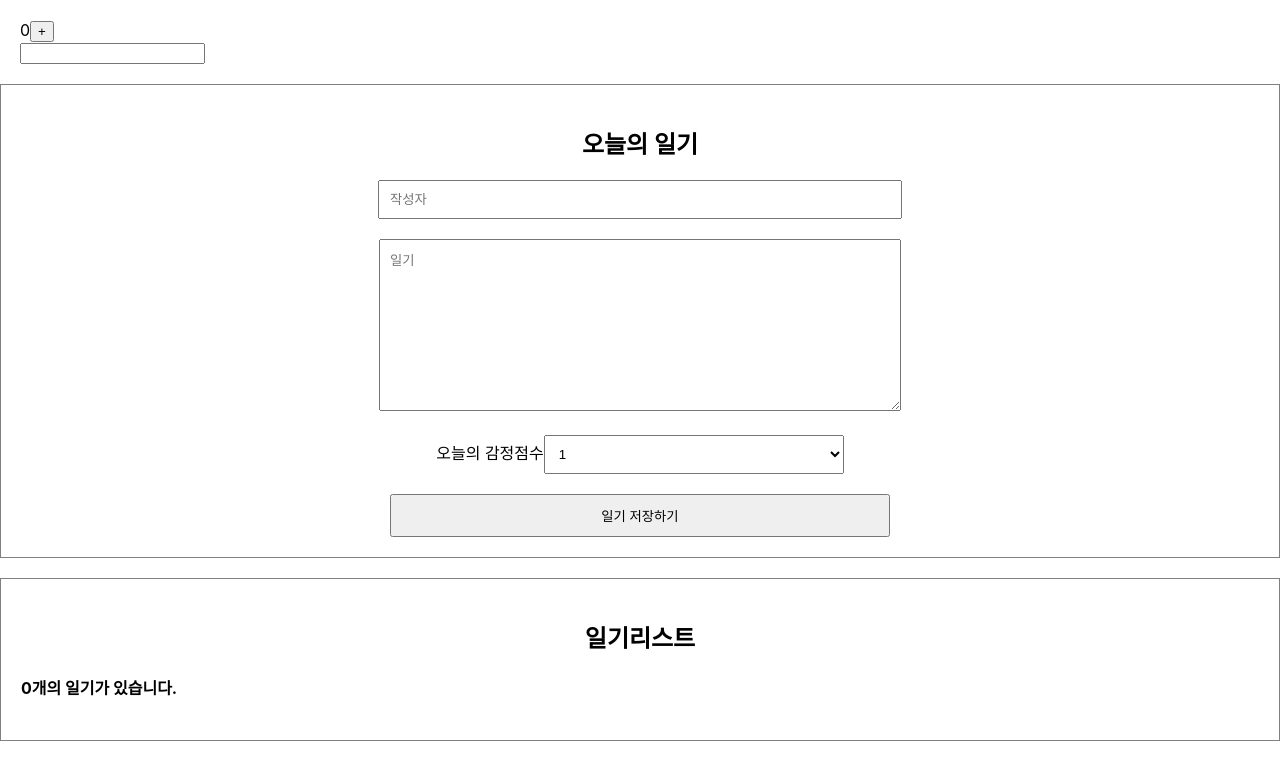
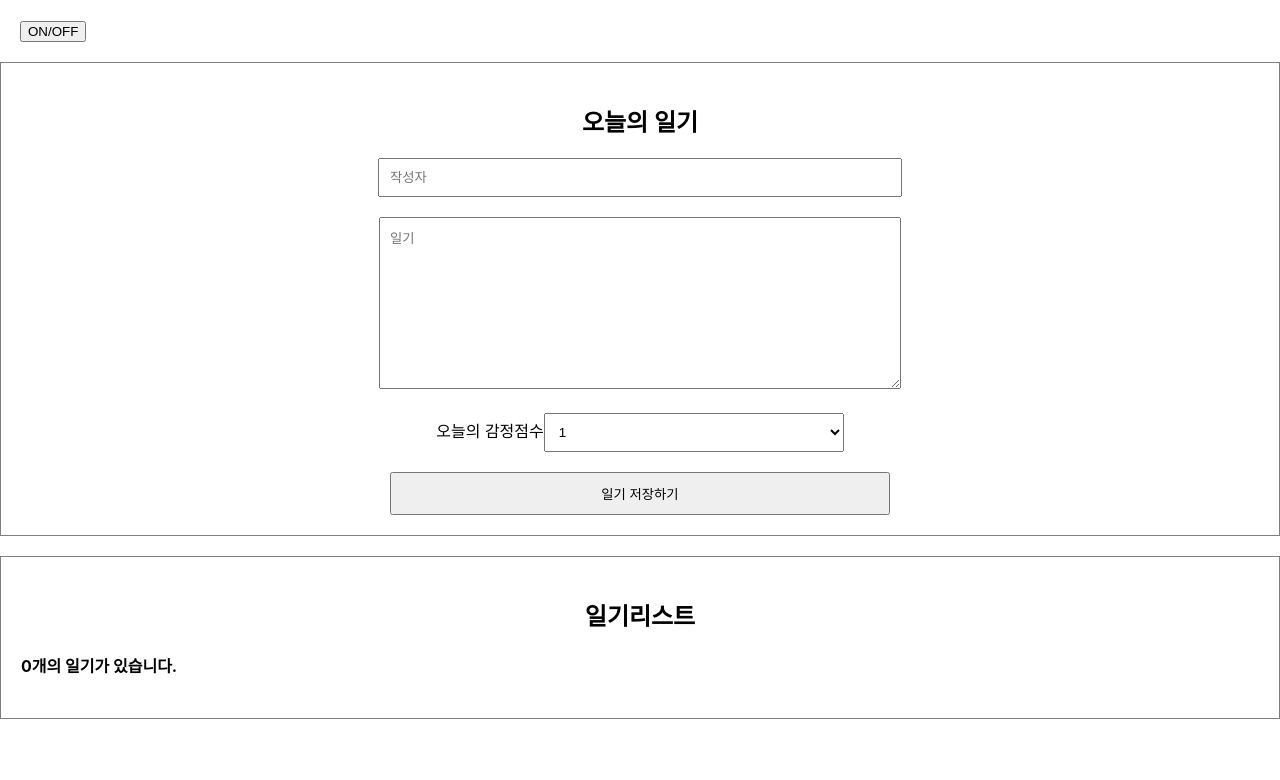
Before and after one commit to Kimrayoung/Diary-react, a React (Create React App) app in the folder simpleDiary/: page / in a window 1280 px wide. Shown: the top 780 px of the page. Built offline with nearby package versions, Linux system fonts and the light colour scheme.

Commit message:
section6-7 unmount lesson

```diff
--- a/simpleDiary/src/LifeCyle.js
+++ b/simpleDiary/src/LifeCyle.js
@@ -1,47 +1,30 @@
 import React, {useEffect, useState} from "react";
 
+//컴포인트 하나 당 파일 하나의 원칙을 고수했는데 그게 절대적인 것은 아님 -> 사용이유 : 가독성을 위해서
+const UnmountTest = () => {
+    useEffect(() => {
+        console.log("Mount!");
+
+        return () => {
+            //Unmount되는 시점에 실행됨
+            console.log("UnMount!")
+        }
+    },[])
+    return (
+        <div>
+            UnMount Testing component
+        </div>
+    )
+}
+
 const LifeCycle = () => {
-    const [count, setCount] = useState(0);
-    const [text, setText] = useState("");
-
-    //컴포넌트가 mount 되는 시점에만 작동
-    useEffect(() => {
-        //컴포넌트가 mount되는 시점에만 무언가를 하고 싶다면 useEffet의 두번째인자에 [](빈 배열)을 넣어주면 됨
-        console.log("Mount!")
-    },[]);
-
-    //컴포넌트가 update되는 시점에 작동 -> state변경, 부모에게서 내려받는 props변경, 부모 컴포넌트 리렌더링
-    useEffect(() => {
-        //update되는 시점에 무언가를 하고 싶다면 useEffect의 두번째 인자를 아무것도 주지않으면 됨
-        console.log("update!");
-    });
-
-    //두번째 인자인 defandency array가 변화하게 된다면 그 순간 콜백함수가 수행이 된다
-    // 즉, defandency array만 잘 활용하면 감지하고 싶은 값만 감지해서 그 값이 변화하는 순간에만 콜백함수를 수행할 수 있다
-    useEffect(() => {
-        //이 useEffect의 콜백함수는 count함수가 변화하는 순간 실행됨
-        console.log(`count is update: ${count}`);
-        if(count > 5) {
-            alert("count가 5를 넘었습니다 따라서 1로 초기화됩니다.");
-            setCount(1);
-        }
-    },[count]);
-
-    useEffect(() => {
-        //이 콜백함수는 count함수가 변화하는 순간 실행됨
-        console.log(`text is update: ${text}`);
-    },[text]);
-
+    const [isVisible, setIsVisible] = useState(false);
+    const toggle = () => setIsVisible(!isVisible);
 
     return (
         <div style={{ padding: 20 }}>
-            <div>
-                {count}
-                <button onClick={() => setCount(count+1)}>+</button>
-            </div>
-            <div>
-                <input value={text} onChange={(e) => setText(e.target.value)}></input>
-            </div>
+            <button onClick={toggle}>ON/OFF</button>
+            {isVisible && <UnmountTest></UnmountTest>}
         </div>
     )
 }
```
